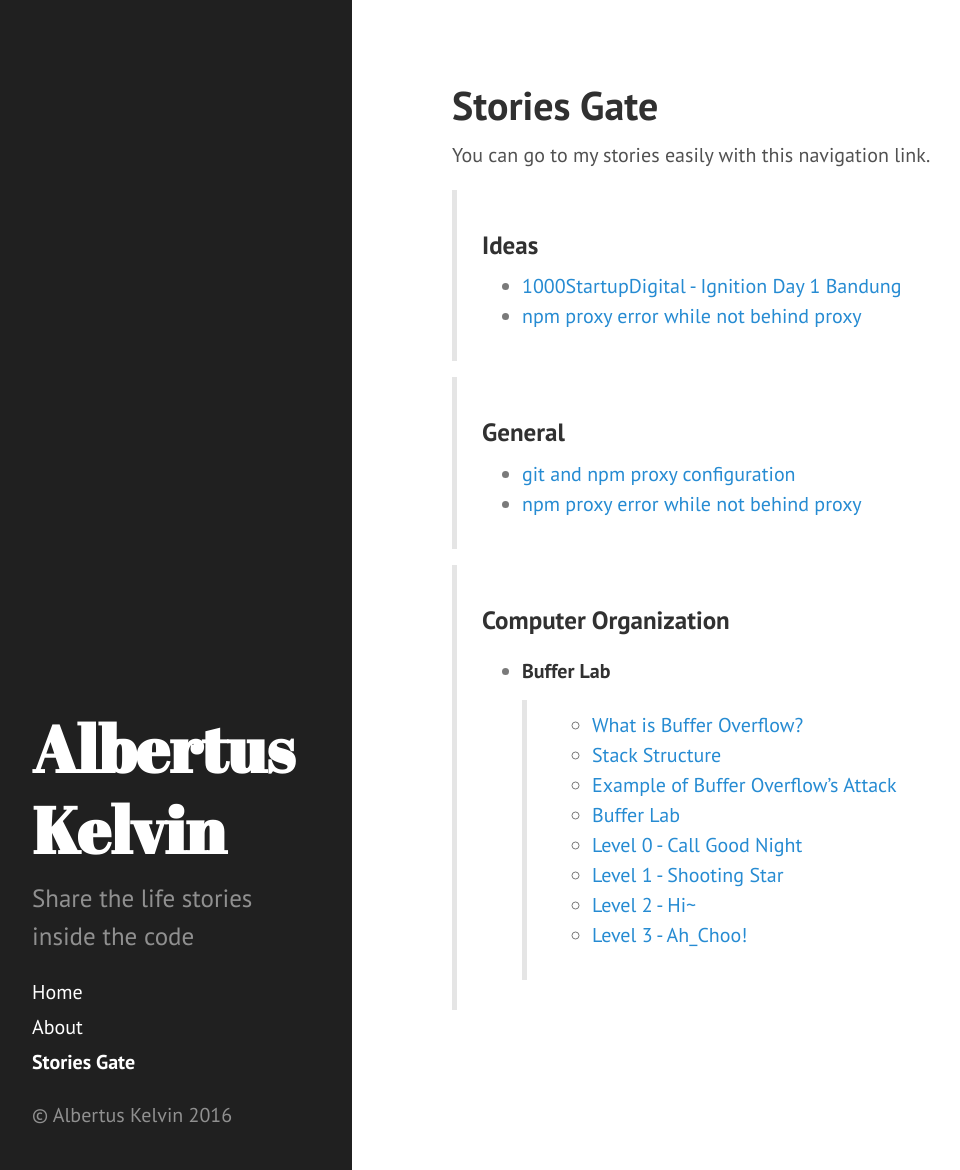
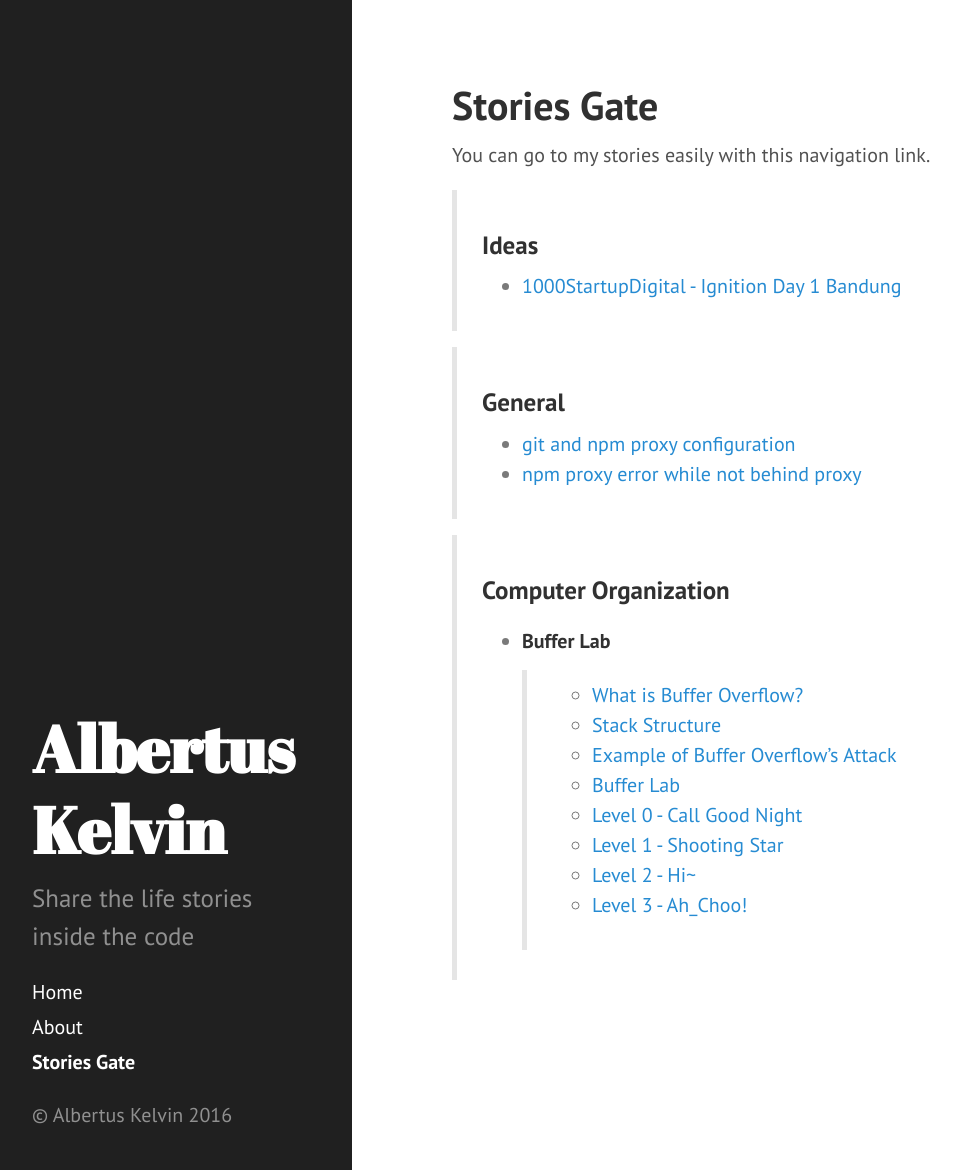
Before and after one commit to albertusk95/albertusk95.github.io, a Jekyll site: the page built from gate.md, in a window 1280 px wide and 1170 px high. Shown: the whole window, without its empty margins (8-968 px from the left). Built offline with Jekyll 4.4.1, drawn with Linux system fonts in a browser that asks for light colours.

Commit message:
update gate

```diff
--- a/gate.md
+++ b/gate.md
@@ -7,7 +7,6 @@ You can go to my stories easily with this navigation link.
 
 > ### Ideas
 > * [1000StartupDigital - Ignition Day 1 Bandung](https://albertusk95.github.io/2016/11/14/ignition01-1000sd)
-> * [npm proxy error while not behind proxy](https://albertusk95.github.io/2016/09/03/npm-proxy-errors)
 
 
 > ### General
```
